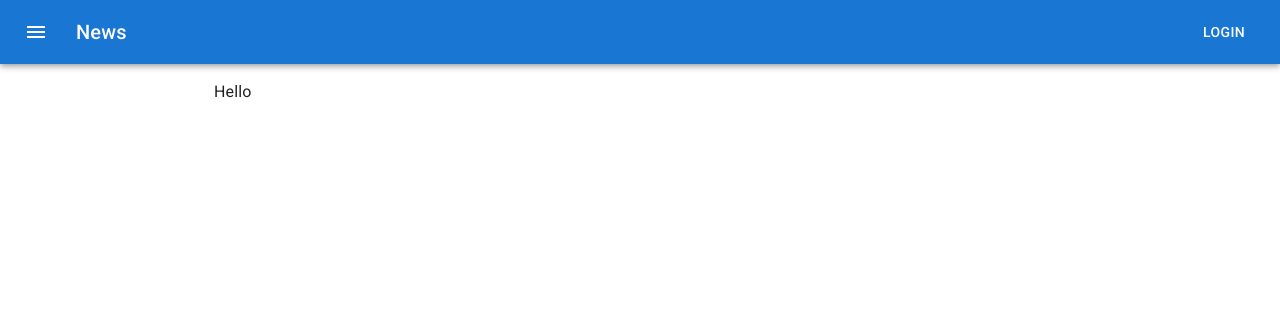
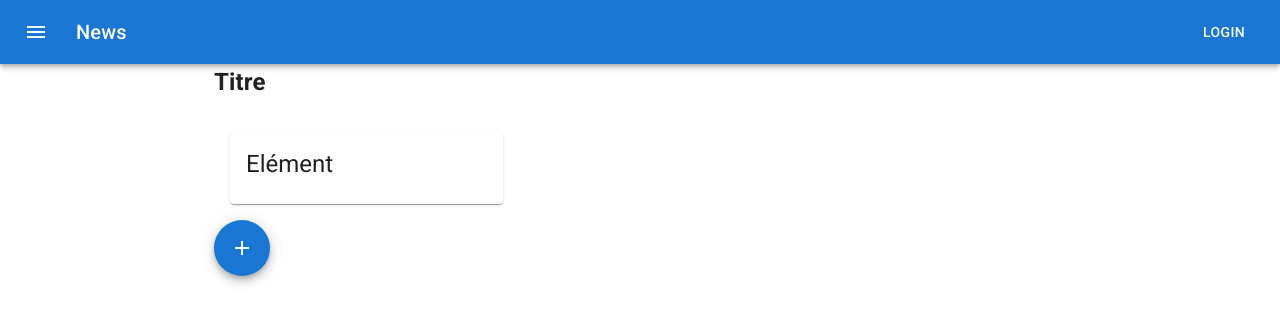
Before and after one commit to MaxMgtx/testfrontback, a React (Create React App) app: page / in a window 1280 px wide. Shown: the top 324 px of the page. Built offline with nearby package versions, Linux system fonts and the light colour scheme.

Commit message:
card créée

```diff
--- a/src/App.js
+++ b/src/App.js
@@ -1,6 +1,7 @@
-import {Stack} from '@mui/material';
+import {Button, Card, CardActions, CardContent, Fab, Grid, Stack, Typography} from '@mui/material';
 import { Container } from '@mui/system';
 import MenuBar from './Composants/MenuBar/MenuBar';
+import AddIcon from '@mui/icons-material/Add';
 
 
 function App() {
@@ -8,7 +9,25 @@ function App() {
     <Stack>
       <MenuBar />
       <Container maxWidth="md">
-        <p>Hello</p>
+        <Stack spacing={2}>
+          <h2>Titre</h2>
+          <Grid container spacing={2}>
+            <Grid item sm={6} md={4}>
+            <Card>
+              <CardContent>
+                <Typography variant="h5" component="div">
+                  Elément
+                </Typography>
+              </CardContent>
+          </Card>
+            </Grid>
+          </Grid>
+          <Fab color='primary' aria-label='add'>
+            <AddIcon/>
+
+          </Fab>
+        </Stack>
+
       </Container>
 
     </Stack>
```
